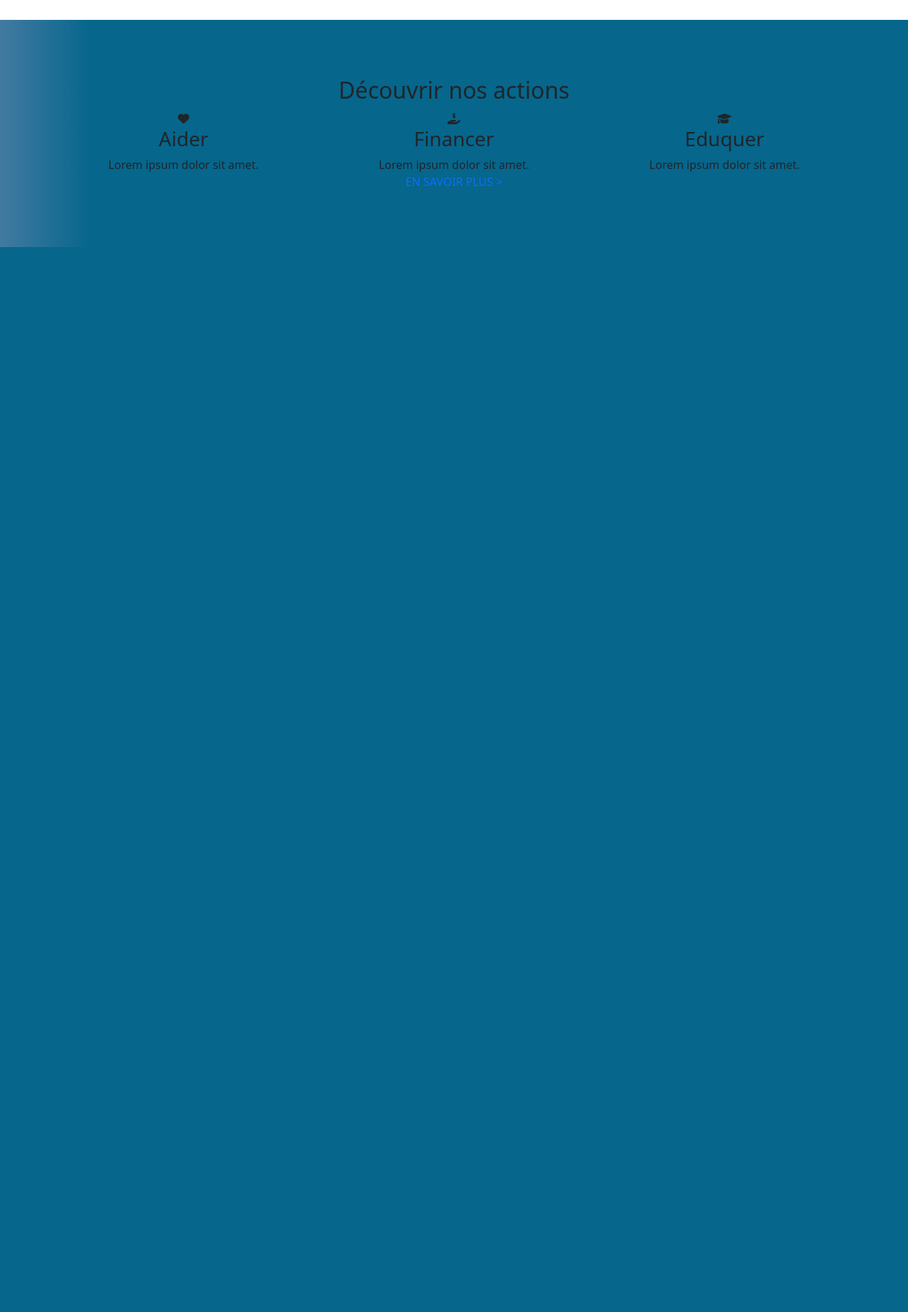
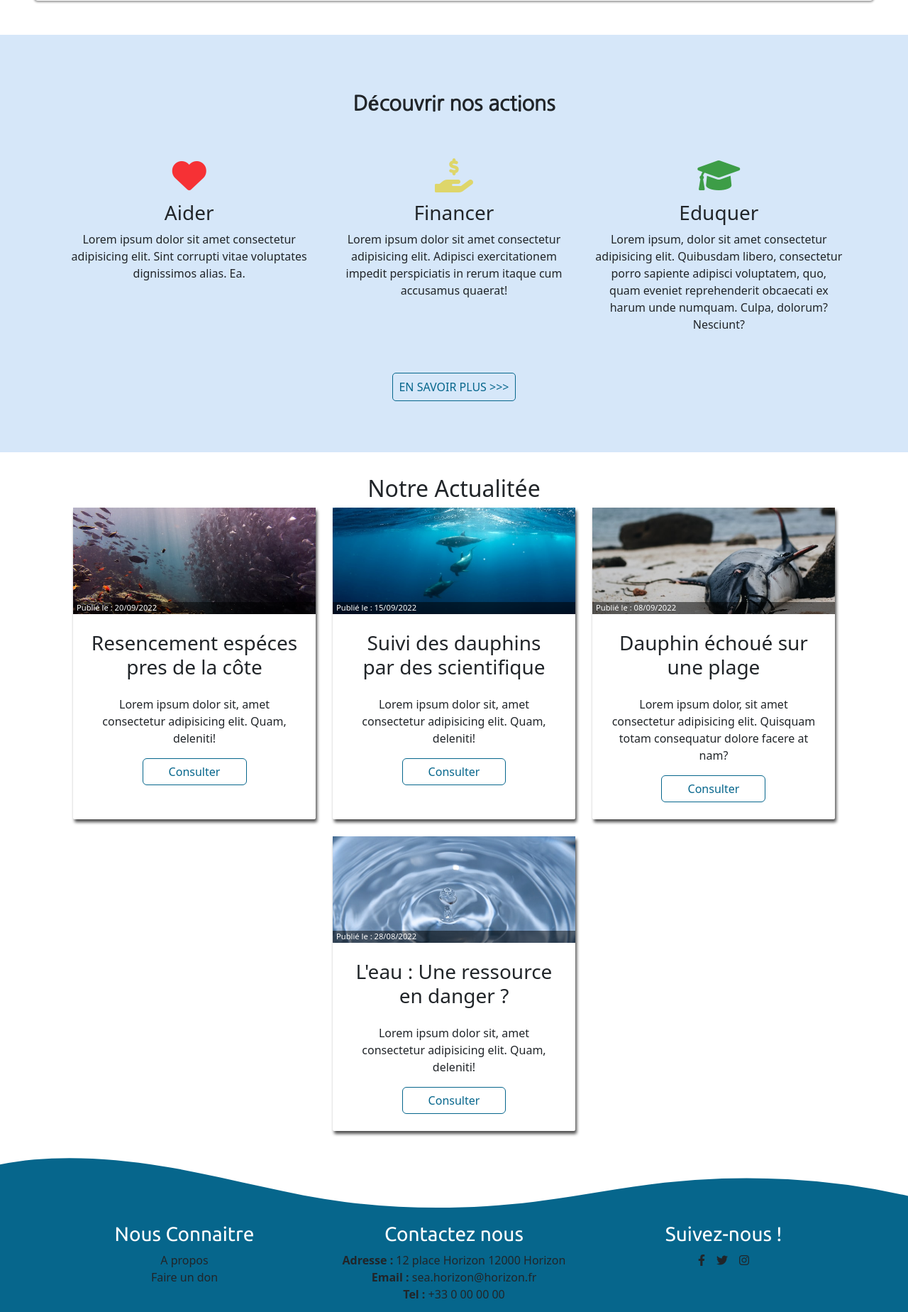
Before and after one commit to AubourgA/STUDI-EVAL-HTML-CSS-BOOTSTRAP, a PHP site: page / in a window 1280 px wide. Shown: the part 1032-2880 px from the top of the page at 71% size. Before the commit the page ends 1380 px from the top, so only its background shows below. Run offline with PHP 8.4, Linux system fonts and the light colour scheme.

Commit message:
update footer and section 3

```diff
--- a/assets/css/style.css
+++ b/assets/css/style.css
@@ -1,5 +1,6 @@
 /* IMPORT FONT FAMILY*/
-@import url('https://fonts.googleapis.com/css2?family=EB+Garamond:wght@500;700&family=Raleway:wght@100&display=swap');
+@import url('https://fonts.googleapis.com/css2?family=EB+Garamond:wght@500;700&family=Raleway:wght@100&family=Nanum+Gothic&family=Ubuntu&display=swap');
+
 /*ROOT*/
 :root {
   --color_primary-dark : #06668C;
@@ -10,13 +11,18 @@
     --color__font-title : #117917;
     --color_black : #333;
 
+    --color-heart:rgba(255, 0, 0, 0.788);
+    --color-hand:rgba(224, 208, 63, 0.774);
+    --color-teacher:rgba(0, 128, 0, 0.719);
     --font_title : 'EB Garamond', serif;
+    --font_title--secondary : 'Nanum Gothic', sans-serif;
+    --font_title--ter :'Ubuntu', sans-serif;
     --font_text : 'Raleway', sans-serif;
 
 }
 
 /*RESET*/
-*, p, ul {
+*, p, ul, form {
   margin: 0;
   padding: 0;
   box-sizing: border-box;
@@ -39,6 +45,7 @@ ul {
 
 html {
   box-sizing: border-box;
+  scroll-behavior: smooth;
 }
 
 h1 {
@@ -47,6 +54,19 @@ h1 {
   font-size: clamp(14px, 3vw + 1rem, 3rem);
   color:var(--color__font-title);
 }
+
+.title__h2 {
+  font-family:  var(--font_title--secondary);
+  font-size: 1.8rem;
+  font-weight: bold;
+ }
+
+.title__h3 {
+ font-family: var(--font_title--ter);
+ font-weight: 500;
+ color:var(--color__font-light);
+}
+
 
 .d-flex-center{
   display:flex;
@@ -233,8 +253,14 @@ main{
   padding:3rem;
 }
 
+
 .block__action{
-  background: linear-gradient(to left, var(--color_primary-dark) 90%, var(--color_primary-light));
+  background:rgba(54, 133, 223, 0.2);
+}
+
+.block__list {
+  margin: 3rem 0 4rem;
+  row-gap: 2rem;
 }
 .block__list-item{
   flex-direction: column;
@@ -248,7 +274,138 @@ main{
   border-radius:5px;
 }
 
+.list__logo {
+  font-size: 3rem;
+}
 
+.fa-heart {
+  color:var(--color-heart);
+}
+
+.fa-hand-holding-dollar {
+  color: var(--color-hand)
+}
+
+.fa-graduation-cap {
+  color :var(--color-teacher);
+}
+
+.link {
+  color:var(--color_primary-dark);
+}
+
+.link__cta {
+  padding:0.5rem;
+  border:1px solid var(--color_primary-dark);
+  border-radius: 5px;
+
+}
+
+/* SECTION 3*/
+.block__news {
+  margin:2rem 0;
+}
+
+.wrapper__cards {
+  display: flex;
+  justify-content: center;
+  flex-wrap: wrap;
+ gap:1.5rem;
+}
+.card__item {
+  width: calc(100% / 3 - 30px);
+  min-width: 250px;
+  box-shadow: 2px 4px 4px rgba(0,0,0,0.7);
+  border-radius:2px;
+}
+
+.card__pic {
+  position:relative;
+  width:100%;
+  height:150px;
+}
+
+.card__pic img {
+  width:100%;
+  height:100%;
+  object-fit: cover;
+  object-position: center;
+}
+
+.card__pic .card__pic__info {
+  position:absolute;
+  display:block;
+  width:100%;
+  bottom:0;
+  left:0px;
+  background:rgba(0, 0, 0, 0.505);
+  color:var(--color__font-light);
+  text-align: left;
+  font-size: 0.7rem;
+  padding-left:5px;
+}
+.card__content {
+  display:flex;
+  flex-direction: column;
+  padding:1.5rem;
+  height:auto;
+
+}
+
+.card__content p {
+  flex-grow:1;
+  padding:1rem 0;
+}
+
+.card__content .btn {
+width:50%;
+margin:0 auto;
+border:1px solid var(--color_primary-dark);
+color: var(--color_primary-dark);
+}
+/* FOOTER */
+footer {
+
+  background: var(--color_primary-dark);
+ position:relative;
+  padding:1rem 0 5rem;
+}
+
+/* SVG */
+.custom-shape-divider {
+  position: absolute;
+  top: 0;
+  left: 0;
+  width: 100%;
+  transform: rotate(180deg);
+  z-index:1;
+}
+
+.custom-shape-divider svg {
+  position: relative;
+  display: block;
+  width: calc(100% + 1.3px);
+  height: 77px;
+}
+
+.custom-shape-divider .shape-fill {
+  fill: #FFFFFF;
+}
+
+.footer__list {
+  padding-top:5rem;
+  height: 100%;
+  text-align: center;
+}
+
+
+.footer__list__sublist span {
+  font-weight: bold;
+}
+
+.social__link {
+  color:inherit
+}
 /* MEDIA QUERY */
 
 @media screen and (min-width:576px) {
--- a/assets/js/index.js
+++ b/assets/js/index.js
@@ -16,4 +16,17 @@ window.addEventListener('DOMContentLoaded', ()=> {
     })
 
 
+    /*link menu - remove overlay+menu */
+    const  menuLink = document.querySelectorAll('.nav__link');
+
+    menuLink.forEach( item => {
+        item.addEventListener('click', ()=> {
+            if(navBar.classList.contains('active')) {
+                navBar.classList.remove('active');
+                overlay.classList.remove('show');
+                menu.classList.remove('show');
+            }
+        })
+    })
+
 })
--- a/index.html
+++ b/index.html
@@ -29,9 +29,9 @@
                 <span class="bar bar3"></span>
             </div>
             <ul class="nav__list">
-                <li><a href="#" class="nav__link">Acceuil</a></li>
-                <li><a href="#" class="nav__link">Nos Actions</a></li>
-                <li><a href="#" class="nav__link">Contact</a></li>
+                <li><a href="#home" class="nav__link">Acceuil</a></li>
+                <li><a href="#action" class="nav__link">Nos Actions</a></li>
+                <li><a href="#contact" class="nav__link">Contact</a></li>
             </ul>
         </nav>
 
@@ -39,7 +39,7 @@
 
     <main>
         <div class="overlay"></div>
-        <section class="main__section">
+        <section class="main__section" id="home">
             <div class="block__content">
                 <div class="content__text">
 
@@ -51,61 +51,164 @@
                     <figcaption>-Lamartine</figcaption>
 
                 </div>
-                <div class="block__icon"><i class="fa-solid fa-circle-down"></i></div>
+                <div class="block__icon"><a href="#ancre"><i class="fa-solid fa-circle-down"></i></a></div>
             </div>
         </section>
 
-        <section class="block">
+        <section class="block" id="ancre">
             <div class="block__content block--border">
-                <h2>Notre Cause</h2>
-                <p>Lorem ipsum dolor sit, amet consectetur adipisicing elit. Provident repellat dolorem exercitationem accusantium, eos, ex a nesciunt, vero alias incidunt mollitia repudiandae quo animi enim!</p>
+                <h2 class="title__h2">Notre Cause</h2>
+                <p>Lorem ipsum dolor sit amet, consectetur adipisicing elit. Nisi voluptas natus quaerat accusamus quo, ducimus dolor suscipit recusandae deleniti. Harum officiis aliquid optio excepturi dolorum eius ratione enim maiores eveniet repellat, porro, aliquam rem ut quia aspernatur sunt voluptatem culpa! Qui dolore placeat enim, laboriosam amet vel optio libero reprehenderit.</p>
             </div>
         </section>
-        <section class="block block__action">
+        <section class="block block__action" id="action">
             <div class="block__content">
-                <h2>Découvrir nos actions</h2>
-                <div class="block__list row">
-                    <article class="block__list-item d-flex-center col-12 col-sm-6 col-lg-4">
+                <h2 class="title__h2">Découvrir nos actions</h2>
+                <div class="block__list row ">
+                    <article class="block__list-item col-12 col-sm-6 col-lg-4">
                         <div class="list__logo"><i class="fa-solid fa-heart"></i></div>
                         <div class="list__content">
                             <h3>Aider</h3>
-                            <p> Lorem ipsum dolor sit amet.</p>
-                           </div>
+                            <p> Lorem ipsum dolor sit amet consectetur adipisicing elit. Sint corrupti vitae voluptates dignissimos alias. Ea.</p>
+                        </div>
                     </article>
-                    <article class="block__list-item col-12 col-sm-6 col-lg-4">
-                        <div class="list__logo"><i class="fa-solid fa-hand-holding-dollar"></i></div>
+                    <article class="block__list-item  col-12 col-sm-6 col-lg-4">
+                        <div class="list__logo"><i class="icon--hand fa-solid fa-hand-holding-dollar"></i></div>
                         <div class="list__content">
                             <h3>Financer</h3>
-                            <p> Lorem ipsum dolor sit amet.</p>
+                            <p> Lorem ipsum dolor sit amet consectetur adipisicing elit. Adipisci exercitationem impedit perspiciatis in rerum itaque cum accusamus quaerat!</p>
                         </div>
                     </article>
-                    <article class="block__list-item col-12 col-sm-6 col-lg-4">
+                    <article class="block__list-item  col-12 col-sm-6 col-lg-4">
                         <div class="list__logo"><i class="fa-solid fa-graduation-cap"></i></div>
                         <div class="list__content">
                             <h3>Eduquer</h3>
-                            <p> Lorem ipsum dolor sit amet.</p>
+                            <p> Lorem ipsum, dolor sit amet consectetur adipisicing elit. Quibusdam libero, consectetur porro sapiente adipisci voluptatem, quo, quam eveniet reprehenderit obcaecati ex harum unde numquam. Culpa, dolorum? Nesciunt?</p>
                         </div>
                     </article>
 
-                    <a href="#" class="link link__cta">EN SAVOIR PLUS ></a>
                 </div>
+                <a href="action.html" class="link link__cta col-12">EN SAVOIR PLUS >>></a>
             </div>
         </section>
-        <footer>
+
+        <section class="block__news text-center">
             <div class="container">
+                    <h2>Notre Actualitée</h2>
+                    <div class="wrapper__cards">
+                        <article class="card__item ">
+                            <div class="card__pic">
+                                <img src="/assets/img/img1.jpg" alt="">
+                                <div class="card__pic__info">
+                                    <p>Publié le : 20/09/2022 </p>
+                                </div>
+                            </div>
+                            <div class="card__content">
+                                <h3>Resencement espéces pres de la côte</h3>
+                                <p>Lorem ipsum dolor sit, amet consectetur adipisicing elit. Quam, deleniti!</p>
+                                <button class="btn">Consulter</button>
+                            </div>
+
+                        </article>
+                        <article class="card__item ">
+                            <div class="card__pic">
+                                <img src="/assets/img/img2.jpg" alt="">
+                                <div class="card__pic__info">
+                                    <p>Publié le : 15/09/2022 </p>
+                                </div>
+                            </div>
+                            <div class="card__content">
+                                <h3>Suivi des dauphins par des scientifique</h3>
+                                <p>Lorem ipsum dolor sit, amet consectetur adipisicing elit. Quam, deleniti!</p>
+                                <button class="btn">Consulter</button>
+                            </div>
+
+                        </article>
+                        <article class="card__item ">
+                            <div class="card__pic">
+                                <img src="/assets/img/img3.jpg" alt="fish and sea">
+                                <div class="card__pic__info">
+                                    <p>Publié le : 08/09/2022 </p>
+                                </div>
+                            </div>
+                            <div class="card__content">
+                                <h3>Dauphin échoué sur une plage</h3>
+                                <p>Lorem ipsum dolor, sit amet consectetur adipisicing elit. Quisquam totam consequatur dolore facere at nam?</p>
+                                <button class="btn">Consulter</button>
+                            </div>
+
+                        </article>
+                        <article class="card__item">
+                            <div class="card__pic">
+                                <img src="/assets/img/img4.jpg" alt="">
+                                <div class="card__pic__info">
+                                    <p>Publié le : 28/08/2022 </p>
+                                </div>
+                            </div>
+                            <div class="card__content">
+                                <h3>L'eau : Une ressource en danger ?</h3>
+                                <p>Lorem ipsum dolor sit, amet consectetur adipisicing elit. Quam, deleniti!</p>
+                                <button class="btn">Consulter</button>
+                            </div>
+
+                        </article>
+
+                    </div>
 
             </div>
-        </footer>
 
+        </section>
     </main>
 
 
+        <footer>
+            <div class="custom-shape-divider">
+                <svg data-name="Layer 1" xmlns="http://www.w3.org/2000/svg" viewBox="0 0 1200 120" preserveAspectRatio="none">
+                    <path d="M985.66,92.83C906.67,72,823.78,31,743.84,14.19c-82.26-17.34-168.06-16.33-250.45.39-57.84,11.73-114,31.07-172,41.86A600.21,600.21,0,0,1,0,27.35V120H1200V95.8C1132.19,118.92,1055.71,111.31,985.66,92.83Z" class="shape-fill"></path>
+                </svg>
+            </div>
 
+
+            <div class="container">
+
+                <ul class="footer__list row">
+                    <li class="col-12 col-sm-6 col-lg-4">
+                        <h3 class="title__h3">Nous Connaitre</h3>
+                        <ul class="footer__list__sublist">
+                            <li>A propos</li>
+                            <li>Faire un don</li>
+                        </ul>
+
+                    </li>
+                    <li class="col-12 col-sm-6 col-lg-4">
+                        <h3 class="title__h3" id="contact">Contactez nous</h3>
+                        <ul class="footer__list__sublist">
+                            <li ><span>Adresse :</span> 12 place Horizon 12000 Horizon</li>
+                            <li ><span>Email :</span> sea.horizon@horizon.fr</li>
+                            <li><span>Tel :</span> +33 0 00 00 00</li>
+                        </ul>
+                    </li>
+                    <li class="col-12 col-sm-6 col-lg-4">
+                        <h3 class="title__h3 text-center">Suivez-nous !</h3>
+                        <ul class="footer__list__sublist d-flex-center gap-3">
+                            <li><a class="social__link" href="http://www.facebook.com"><i class="fa-brands fa-facebook-f"></i></a></li>
+                            <li><a class="social__link" href="http://www.twitter.com"><i class="fa-brands fa-twitter"></i></a></li>
+                            <li><a class="social__link" href="http://www.instagram.com"><i class="fa-brands fa-instagram"></i></a></li>
+                        </ul>
+                    </li>
+                </ul>
+
+                <hr>
+
+                <p class="text-center">Copyright © 2022 - SEA HORIZON FOUNDATION</p>
+            </div>
+
+        </footer>
 
     <!-- Librairies JS -->
     <!-- JavaScript Bundle with Popper -->
     <script src="https://cdn.jsdelivr.net/npm/bootstrap@5.2.0/dist/js/bootstrap.bundle.min.js" integrity="sha384-A3rJD856KowSb7dwlZdYEkO39Gagi7vIsF0jrRAoQmDKKtQBHUuLZ9AsSv4jD4Xa" crossorigin="anonymous"></script>
-     <script src="assets/js/index.js"></script>
+    <script src="assets/js/index.js"></script>
 </body>
 
 </html>
```
Also changed, not shown: action.html (added, +42 -0 lines), assets/img/img.svg (deleted), assets/img/img1.jpg (added), assets/img/img2.jpg (added), assets/img/img3.jpg (added), assets/img/img4.jpg (added), assets/img/wave.svg (added).
